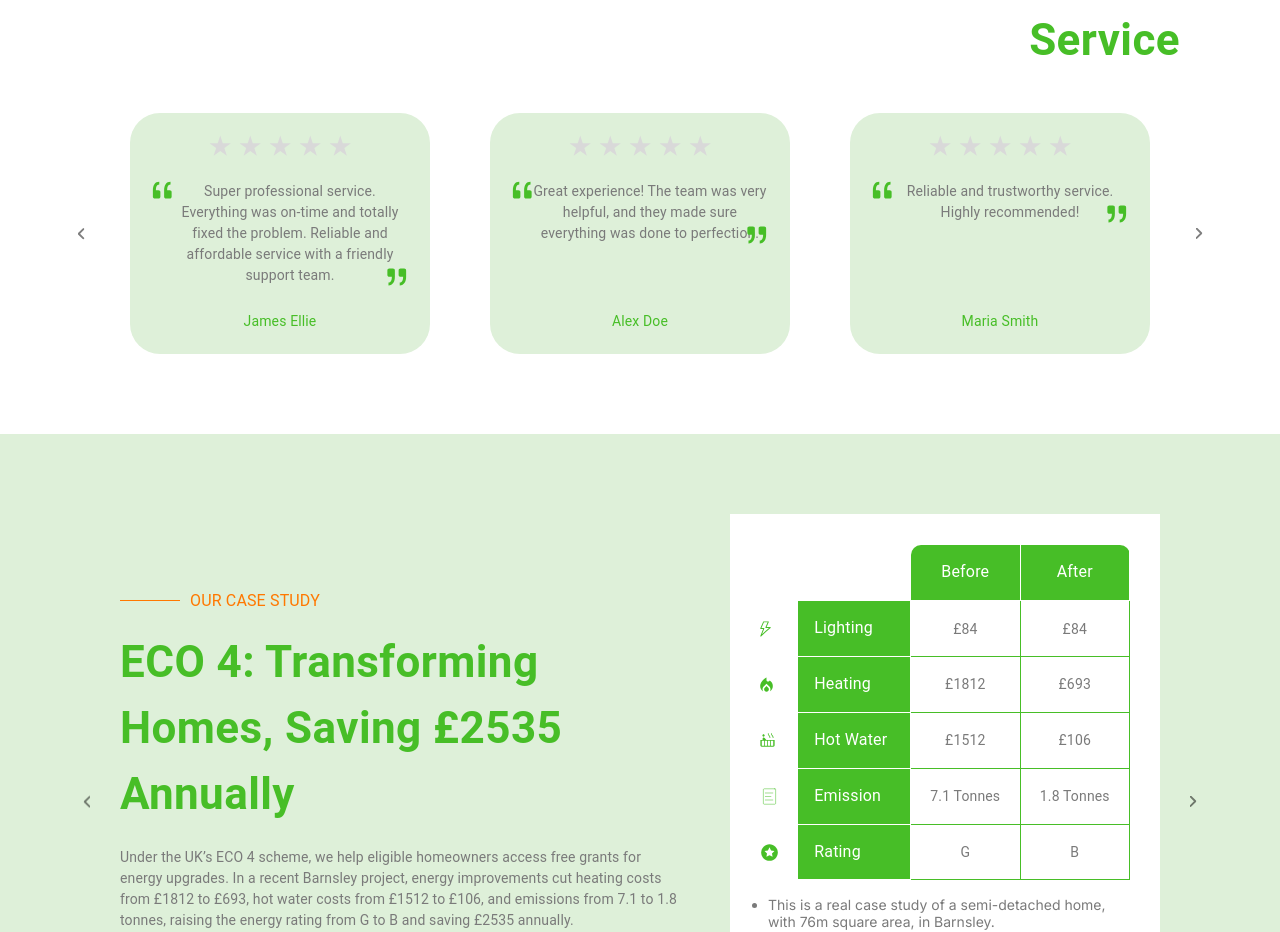
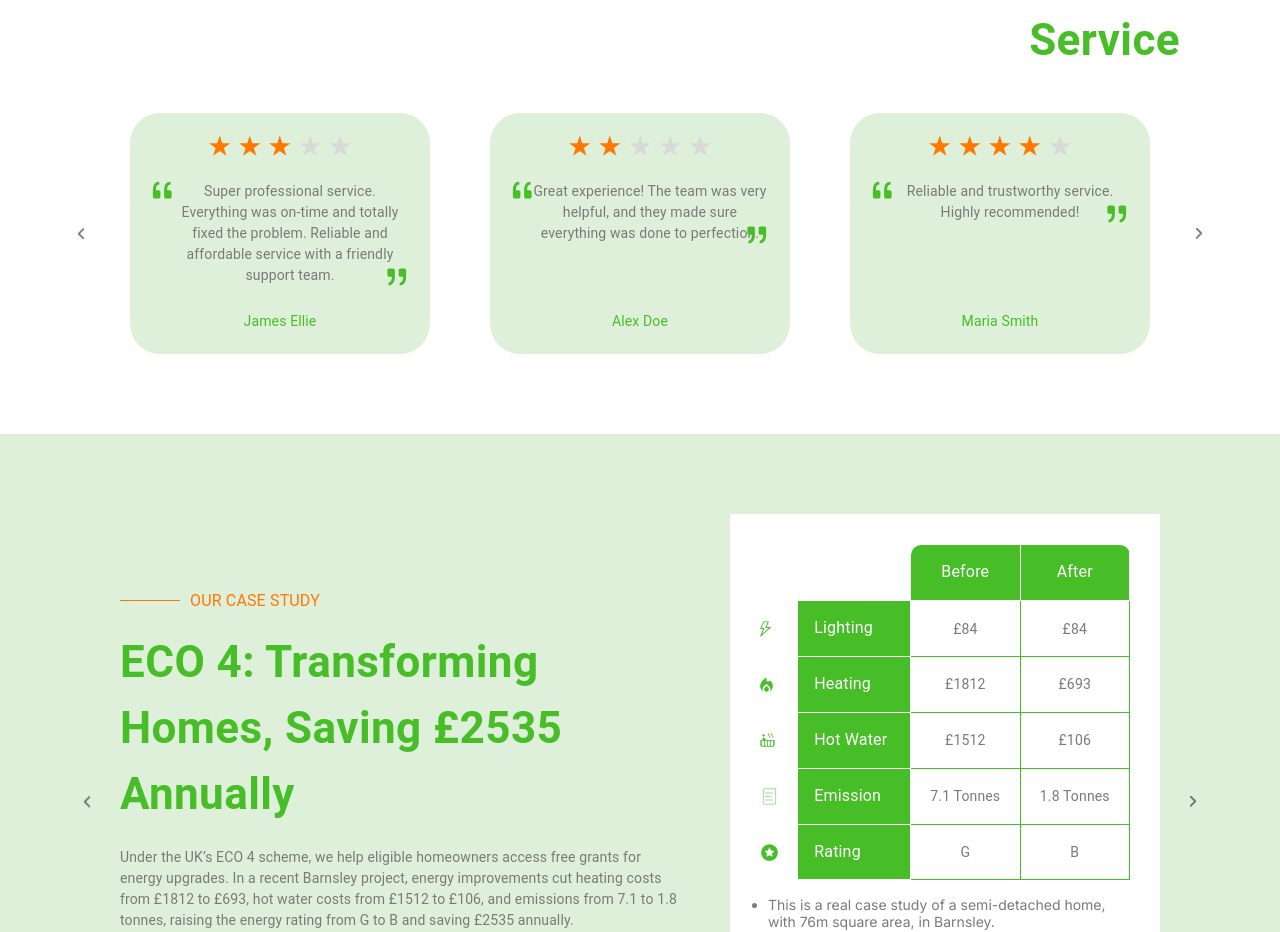
Before and after one commit to marsad11223/borthwick-group, a Next.js app: page / in a window 1280 px wide. Shown: the part 5243-6175 px from the top of the page. Built offline with nearby package versions, Linux system fonts and the light colour scheme.

Commit message:
make rating functional

```diff
--- a/src/app/home/_components/OurProcessCard.tsx
+++ b/src/app/home/_components/OurProcessCard.tsx
@@ -57,12 +57,12 @@ export function OurProcessCard({
               gap: "8px",
             }}
           >
-            {[...Array(stars)].map((_, i) => (
+            {[...Array(5)].map((_, i) => (
               <Image
                 key={i}
                 style={{ width: "22px", objectFit: "contain" }}
-                src={svgs.WhiteStar}
-                alt="white star"
+                src={i < stars ? svgs.OrangeStar : svgs.WhiteStar}
+                alt={i < stars ? "orange star" : "white star"}
               />
             ))}
           </Box>
--- a/src/app/utils/constants.ts
+++ b/src/app/utils/constants.ts
@@ -8,19 +8,19 @@ interface testiomonialData {
 
 export const processCardsData: testiomonialData[] = [
   {
-    stars: 5,
+    stars: 3,
     message:
       "Super professional service. Everything was on-time and totally fixed the problem. Reliable and affordable service with a friendly support team.",
     author: "James Ellie",
   },
   {
-    stars: 5,
+    stars: 2,
     message:
       "Great experience! The team was very helpful, and they made sure everything was done to perfection.",
     author: "Alex Doe",
   },
   {
-    stars: 5,
+    stars: 4,
     message: "Reliable and trustworthy service. Highly recommended!",
     author: "Maria Smith",
   },
```
